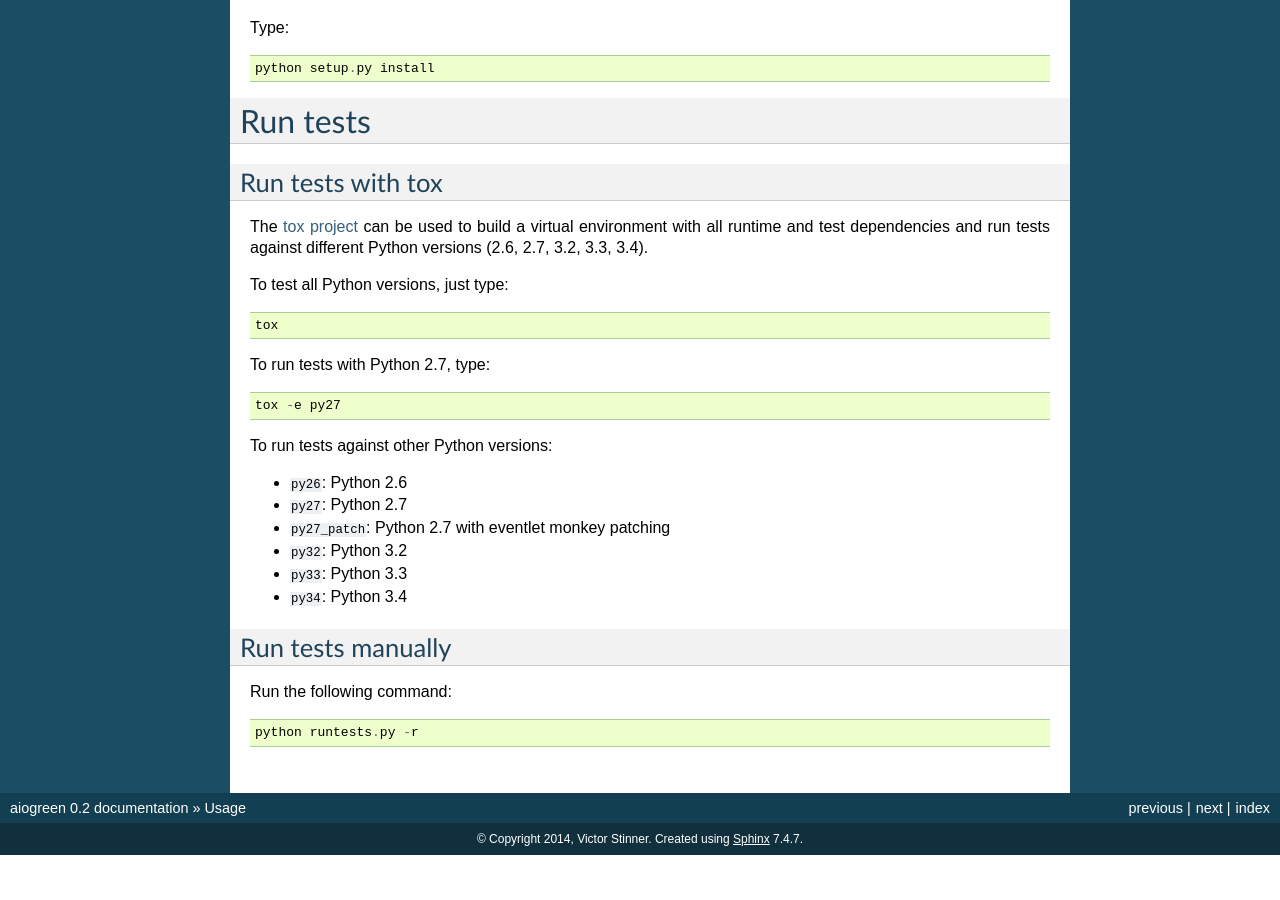
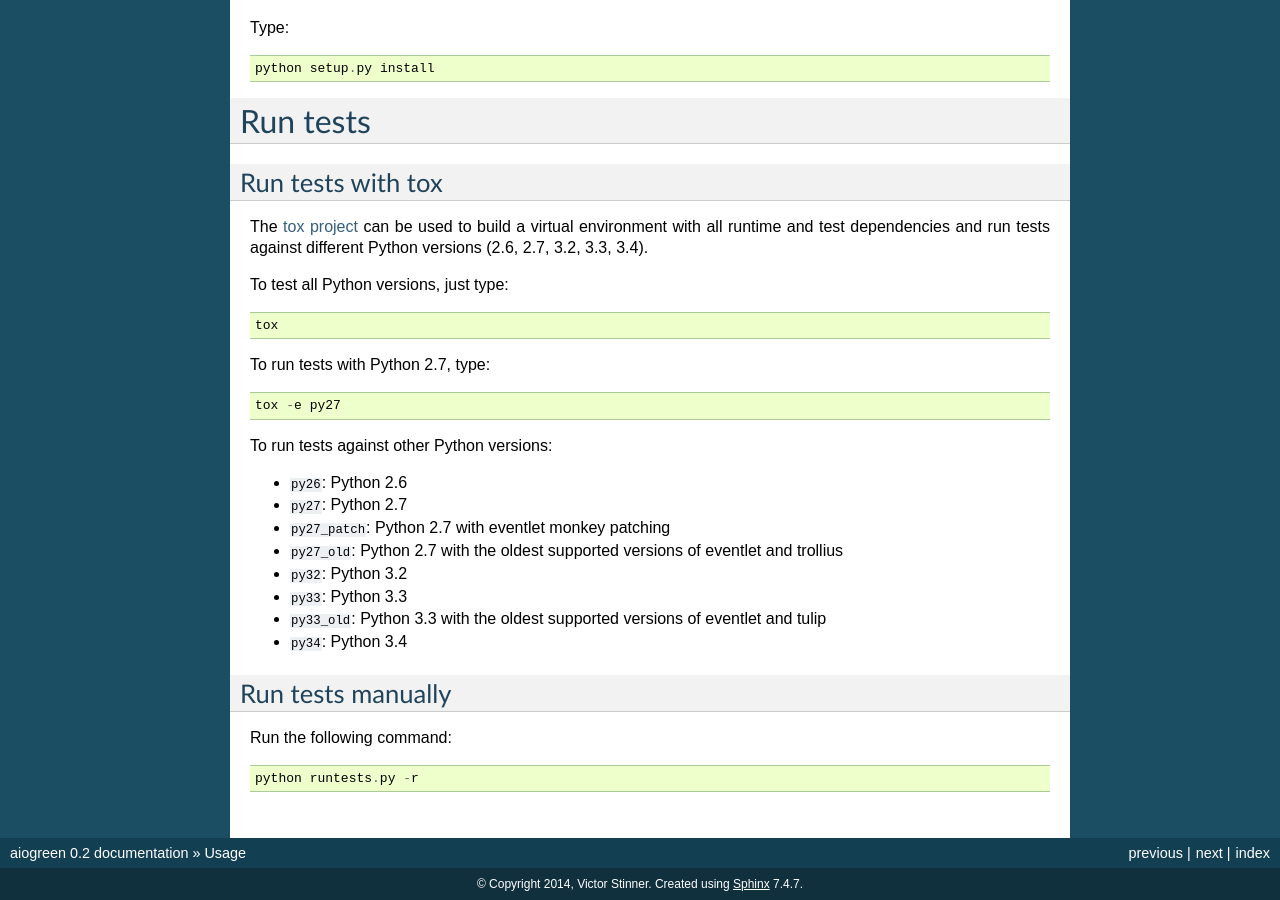
Before and after one commit to openstack-archive/deb-python-aioeventlet, a Sphinx documentation site: the page built from doc/using.rst, in a window 1280 px wide and 900 px high, scrolled down 3746 px. Built offline with Sphinx 7.4.7, drawn with Linux system fonts in a browser that asks for light colours; before the commit the page ends 4601 px from its top, so only the background shows below that.

Commit message:
tox: add py27_old and py33_old

```diff
--- a/doc/using.rst
+++ b/doc/using.rst
@@ -251,8 +251,12 @@ To run tests against other Python versions:
 * ``py26``: Python 2.6
 * ``py27``: Python 2.7
 * ``py27_patch``: Python 2.7 with eventlet monkey patching
+* ``py27_old``: Python 2.7 with the oldest supported versions of eventlet and
+  trollius
 * ``py32``: Python 3.2
 * ``py33``: Python 3.3
+* ``py33_old``: Python 3.3 with the oldest supported versions of eventlet and
+  tulip
 * ``py34``: Python 3.4
 
 Run tests manually
```
Also changed, not shown: 1 other file.
